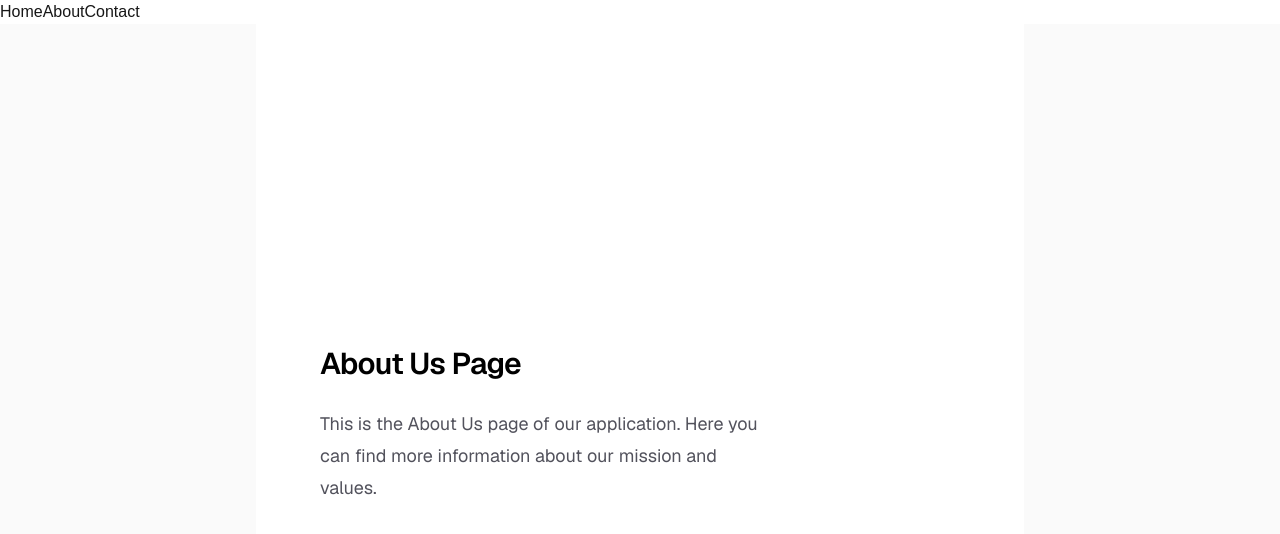
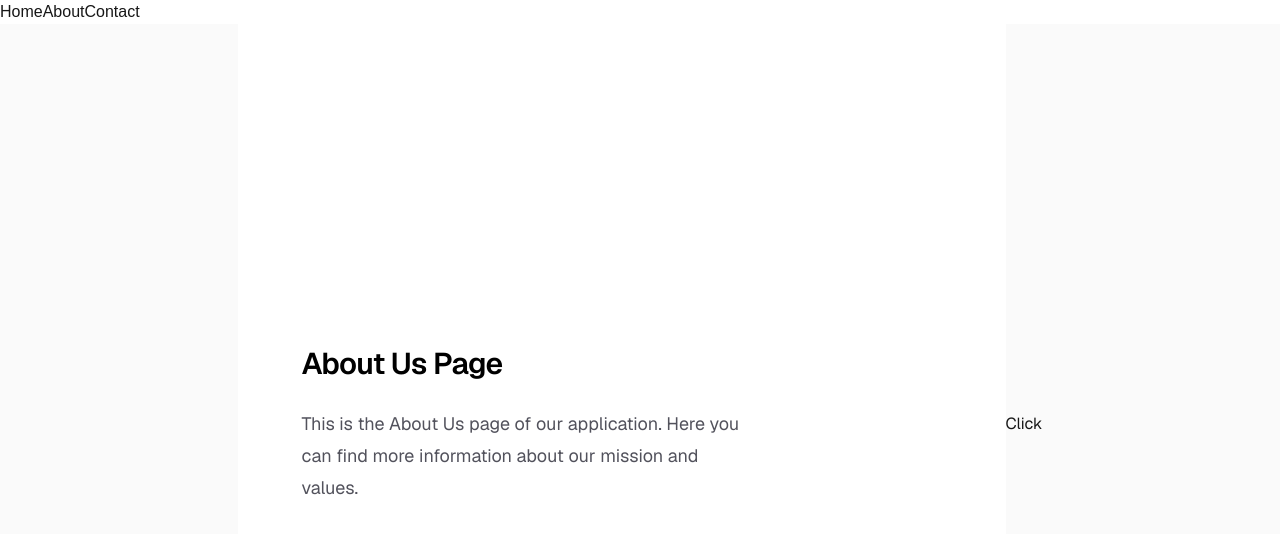
Before and after one commit to SuDelk/NextApp, a Next.js app: page /about in a window 1280 px wide. Shown: the top 534 px of the page. Built offline with nearby package versions, Linux system fonts and the light colour scheme.

Commit message:
difference of client and server components

```diff
--- a/app/about/page.tsx
+++ b/app/about/page.tsx
@@ -1,6 +1,10 @@
 "use client";
+import { useState } from "react";
+
 export default function About() {
-    console.log("About page loaded");
+  const [count, setCount] =
+    useState(0); /* doesnt work in server component (react hooks) */
+  console.log("About page loaded");
   return (
     <div className="flex min-h-screen items-center justify-center bg-zinc-50 font-sans dark:bg-black">
       <main className="flex min-h-screen w-full max-w-3xl flex-col items-center justify-center py-32 px-16 bg-white dark:bg-black sm:items-start">
@@ -12,6 +16,14 @@ export default function About() {
           information about our mission and values.
         </p>
       </main>
+      {/* doesnt work in server component (onclick part) */}
+      <button
+        onClick={() => {
+          alert("Yo yo yoo");
+        }}
+      >
+        Click
+      </button>
     </div>
   );
 }
```
Also changed, not shown: app/contact/page.tsx (+18 -1 lines).
